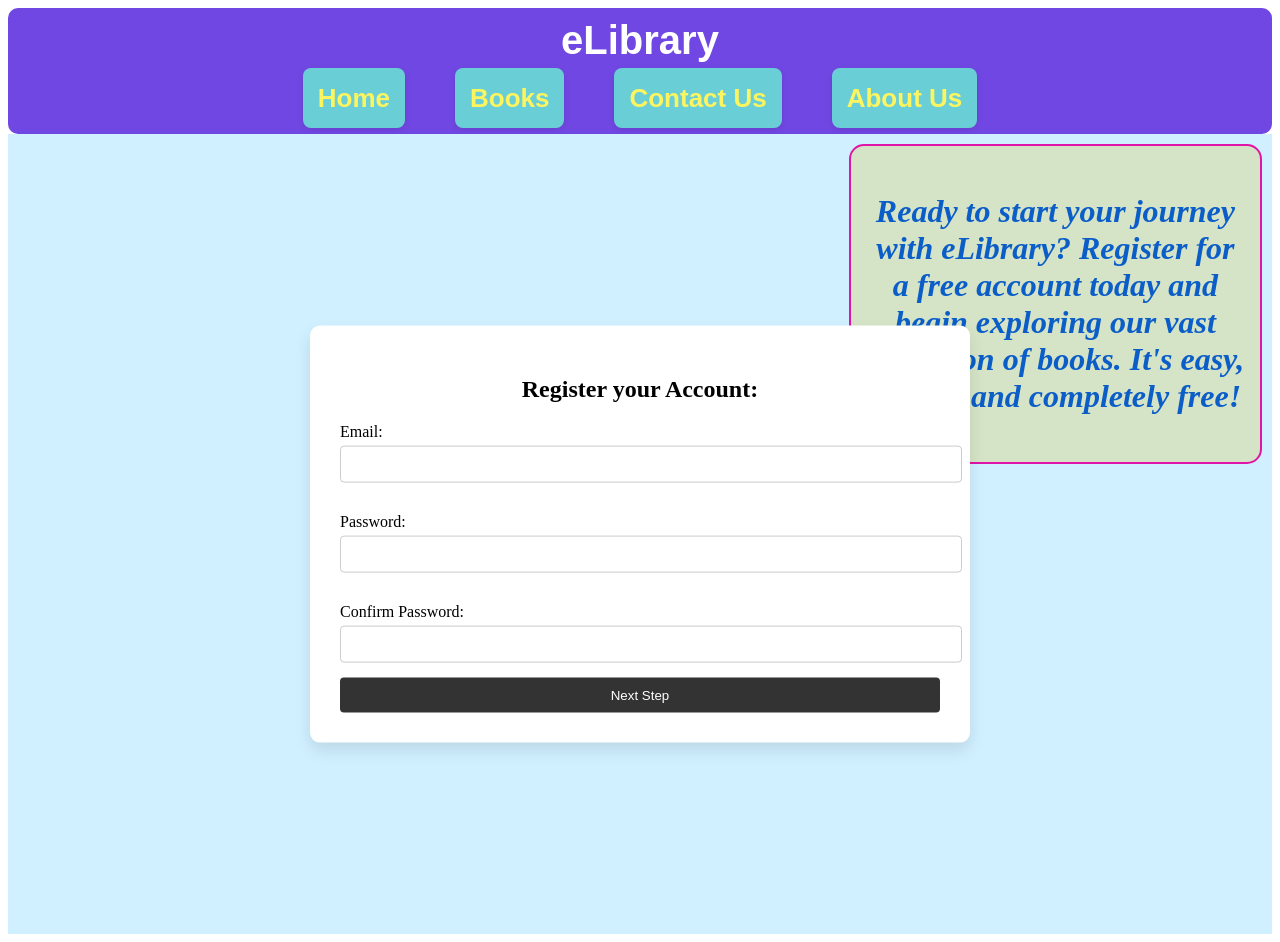
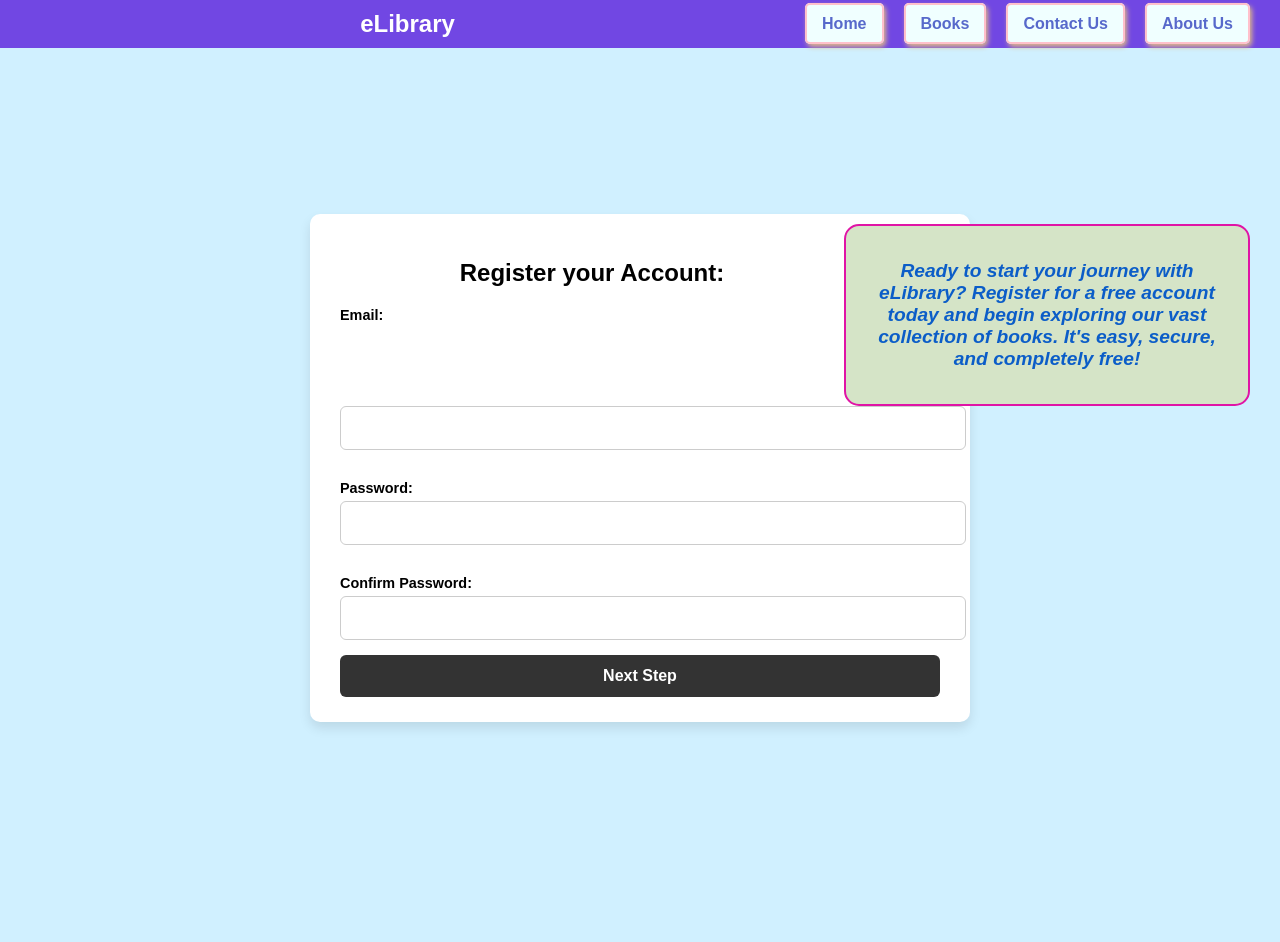
Before and after one commit to Bandari-Khem/Anything, a PHP site: page /registration.html in a window 1280 px wide. After the commit the page ends 728 px from the top, so only its background shows below. Run offline with PHP 8.4, Linux system fonts and the light colour scheme.

Commit message:
Add files via upload

```diff
--- a/forms.css
+++ b/forms.css
@@ -1,107 +1,108 @@
-/* Center the form on the screen */
-main {
-    background-color: #d0f0ff;
+body {
+    font-family: Arial, sans-serif;
     margin: 0;
     padding: 0;
-    position: relative;
-    height: 100vh;
-    display: flex;
-    overflow: hidden;
+    background-color: #f4f4f4;
 }
 
 header {
+    display: flex;
+    justify-content: space-between;
+    align-items: center;
     background-color: #7147e3;
     color: #fff;
     padding: 10px 20px;
-    text-align: center;
-    font-family: sans-serif;
-    border-radius: 10px;
 }
 
 header h1 {
-    margin: 0;
-    font-size: 40px;
+    margin: auto;
+    font-size: 1.5rem;
 }
 
-nav {
-    margin-top: 10px;
+.logo {
+    font-size: 1rem;
+    font-weight: bold;
 }
 
 nav ul {
     list-style: none;
+    margin: 0;
     padding: 0;
-    margin: 0;
     display: flex;
+    flex-wrap: wrap;
     justify-content: center;
-    flex-wrap: wrap;
 }
 
 nav ul li {
-    padding: 10px;
-    margin: 0 15px;
+    margin: 0 10px;
 }
 
 nav ul li a {
-    color: #fcf560;
+    color: #5769cb;
+    font-size: 1rem;
     text-decoration: none;
-    font-family: sans-serif;
-    font-size: 26px;
+    padding: 10px 15px;
+    border-radius: 5px;
+    border: 2px solid pink;
+    background-color: azure;
     font-weight: bold;
-    background-color: #69ced6;
-    padding: 10px 15px;
-    border-radius: 8px;
-    box-shadow: 0 2px 6px rgba(0, 0, 0, 0.1);
-    transition: background-color 0.3s ease;
+    box-shadow: 2px 3px 5px burlywood;
 }
 
 nav ul li a:hover {
-    background-color: #cbbeb6;
+    background-color: aquamarine;
+    text-decoration: underline;
+    box-shadow: 2px 5px 15px burlywood;
 }
 
-nav ul li a {
-    background-color: #69ced6;
-    padding: 15px;
-    border-radius: 8px;
-    box-shadow: 0 2px 6px rgba(0, 0, 0, 0.1);
-    margin: 20px auto;
-    max-width: 1000px;
+main {
+    background-color: #d0f0ff;
+    margin: 0;
+    padding: 20px;
+    min-height: 100vh;
+    display: flex;
+    justify-content: center;
+    align-items: center;
+    flex-direction: column;
 }
 
 form {
     background-color: #ffffff;
-    padding: 30px;
+    padding: 25px 30px;
     border-radius: 10px;
-    box-shadow: 0 8px 16px rgba(0, 0, 0, 0.1);
+    box-shadow: 0 6px 12px rgba(0, 0, 0, 0.1);
     width: 100%;
     max-width: 600px;
-    position: absolute;
-    top: 50%;
-    left: 50%;
-    transform: translate(-50%, -50%);
+    margin: 0 auto;
 }
 
 form label {
     display: block;
     margin: 15px 0 5px;
+    font-weight: bold;
+    font-size: 0.9rem;
 }
 
 form input,
 form textarea {
     width: 100%;
-    padding: 10px;
+    padding: 12px;
     margin-bottom: 15px;
     border: 1px solid #ccc;
-    border-radius: 4px;
+    border-radius: 6px;
+    font-size: 1rem;
 }
 
 form button {
-    padding: 10px 20px;
+    width: 100%;
+    padding: 12px;
     background-color: #333;
     color: #fff;
     border: none;
-    border-radius: 4px;
+    border-radius: 6px;
     cursor: pointer;
-    width: 100%;
+    font-size: 1rem;
+    font-weight: bold;
 }
 
 form button:hover {
@@ -181,7 +184,15 @@ footer {
     text-align: center;
     color: rgb(11, 93, 200);
     font-style: italic;
-    font-size: 32px;
+    font-size: 1.2rem;
     font-weight: 700;
+}
 
+.hero {
+    background-color: #fff;
+    padding: 40px 20px;
+    text-align: center;
+    margin: 20px 0;
+    border-radius: 8px;
+    box-shadow: 0 2px 8px rgba(0, 0, 0, 0.1);
 }
```
Also changed, not shown: other parts of forms.css (+14 -12 lines), books.html (+4 -8 lines), bookstyle.css (+34 -15 lines), contact-us.html (+9 -18 lines), fetch_books.php (added, +23 -0 lines), regvalidation.js (+22 -14 lines), script.js (added, +77 -0 lines), styles.css (+39 -50 lines).
